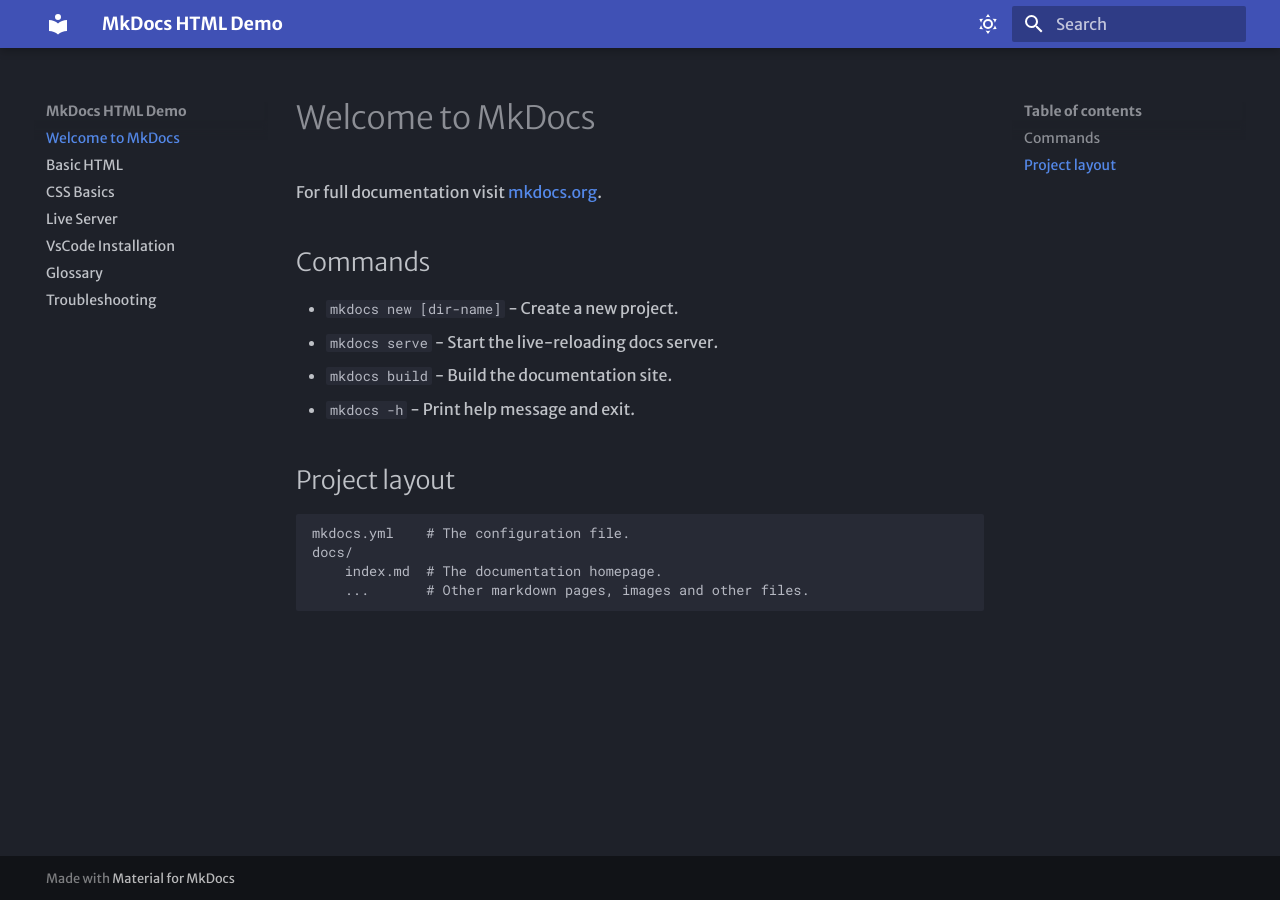
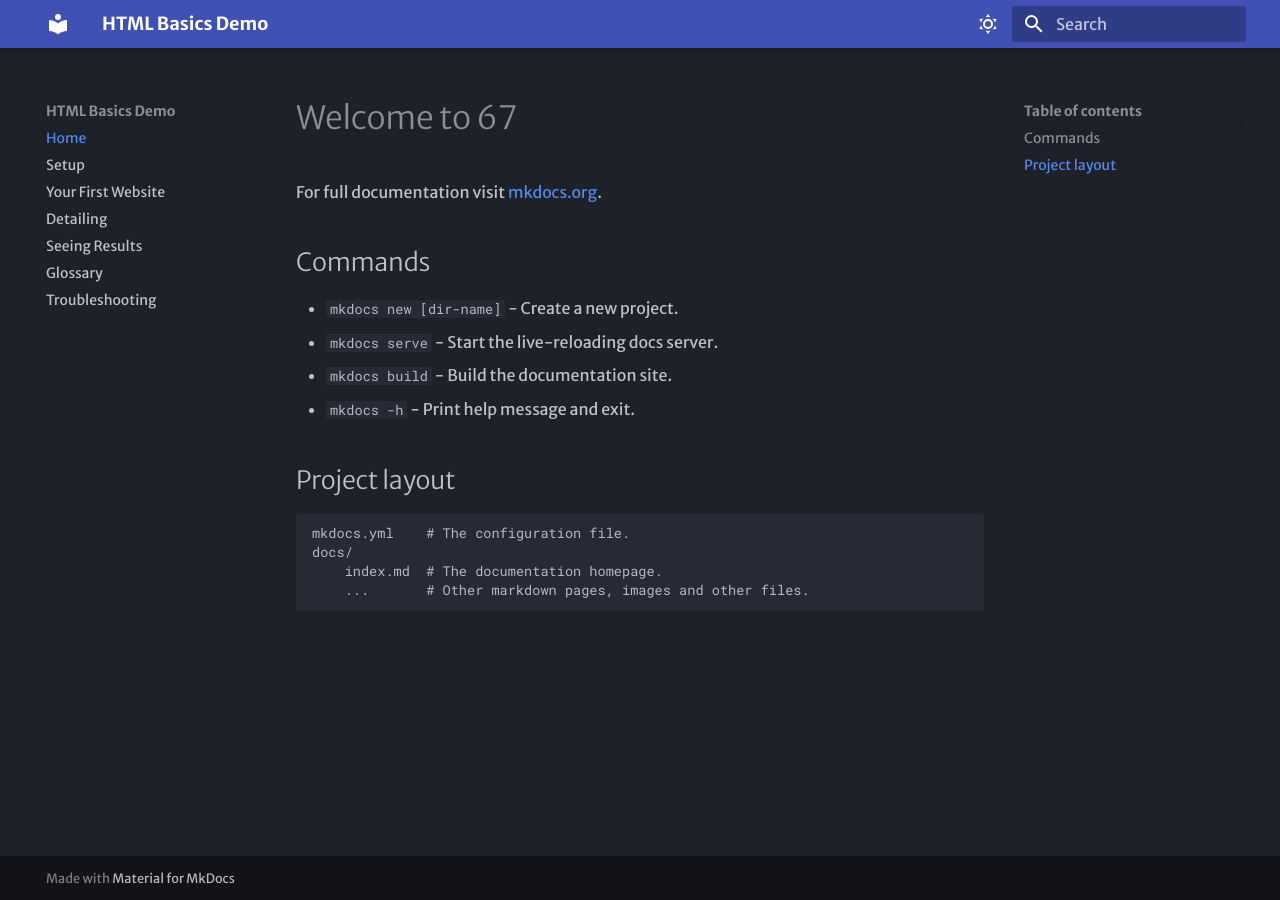
Before and after one commit to heckojay/Basic-HTML-Doc, an MkDocs documentation site: the page built from docs/index.md, in a window 1280 px wide. Built offline with MkDocs 1.6.1 and Material for MkDocs 9.7.7, drawn with Linux system fonts in a browser that asks for light colours.

Commit message:
Implemented Navigation

```diff
--- a/docs/index.md
+++ b/docs/index.md
@@ -1,13 +1,13 @@
-# Welcome to MkDocs
+# Welcome to 67
 
 For full documentation visit [mkdocs.org](https://www.mkdocs.org).
 
 ## Commands
 
-* `mkdocs new [dir-name]` - Create a new project.
-* `mkdocs serve` - Start the live-reloading docs server.
-* `mkdocs build` - Build the documentation site.
-* `mkdocs -h` - Print help message and exit.
+- `mkdocs new [dir-name]` - Create a new project.
+- `mkdocs serve` - Start the live-reloading docs server.
+- `mkdocs build` - Build the documentation site.
+- `mkdocs -h` - Print help message and exit.
 
 ## Project layout
 
--- a/mkdocs.yml
+++ b/mkdocs.yml
@@ -1,5 +1,14 @@
-site_name: MkDocs HTML Demo
+site_name: HTML Basics Demo
 site_url: https://htmlDemo.ca
+
+nav:
+  - Home: index.md
+  - Setup: VsCode Installation.md
+  - Your First Website: Basic HTML.md
+  - Detailing: CSS Basics.md
+  - Seeing Results: Live Server.md
+  - Glossary: glossary.md
+  - Troubleshooting: troubleshooting.md
 theme:
   name: material
   font:
```
Also changed, not shown: docs/Basic HTML.md (+7 -0 lines).
